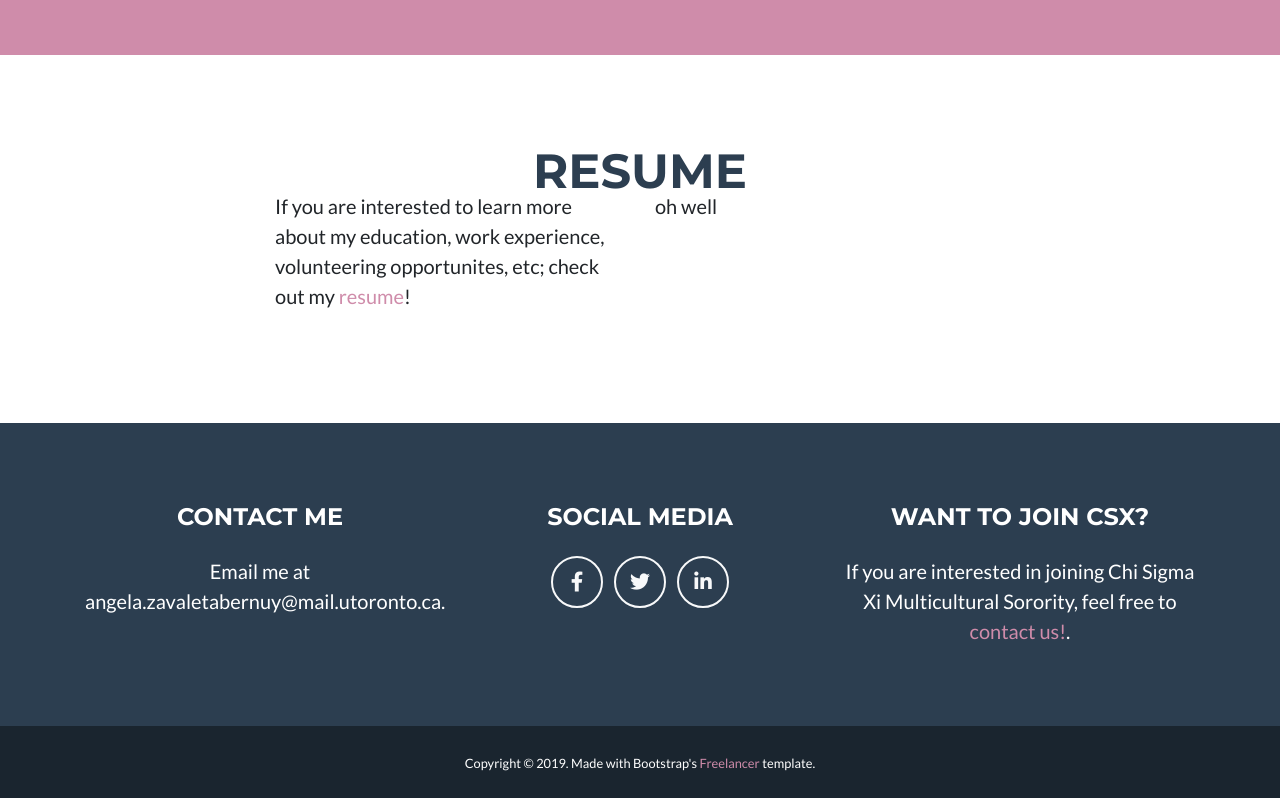
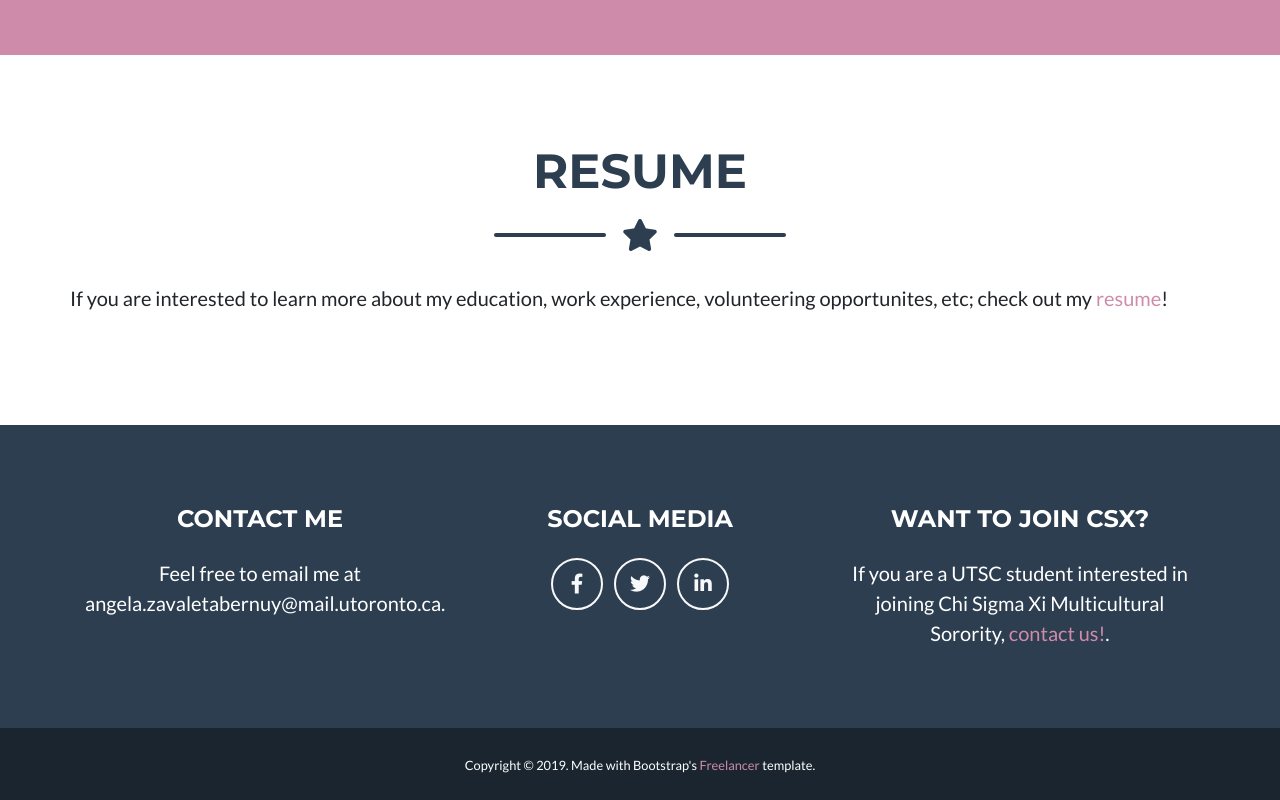
Before and after one commit to angelazb/angelazb.github.io, a website with bundled scripts: page index.html in a window 1280 px wide. Shown: the part 2137-2937 px from the top of the page. Built offline with nearby package versions, Linux system fonts and the light colour scheme.

Commit message:
Update resumer and footer

```diff
--- a/index.html
+++ b/index.html
@@ -216,24 +216,20 @@
       <!-- Resume Section Heading -->
       <h2 class="page-section-heading text-center text-uppercase text-secondary mb-0">Resume</h2>
 
-      <!-- Resume Section Content -->
-      <div class="row">
-        <div class="col-lg-4 ml-auto">
-          <p class="lead">If you are interested to learn more about my education, work experience, volunteering opportunites, etc; check out my <a href="#">resume</a>!</p>
-        </div>
-        <div class="col-lg-4 mr-auto">
-          <p class="lead"> oh well</p>
-        </div>
-      </div>
-
       <!-- Icon Divider -->
-      <!--<div class="divider-custom">
+      <div class="divider-custom">
         <div class="divider-custom-line"></div>
         <div class="divider-custom-icon">
           <i class="fas fa-star"></i>
         </div>
         <div class="divider-custom-line"></div>
-      </div> -->
+      </div>
+
+      <!-- Resume Section Content -->
+      <div class="row">
+        <p class="lead">If you are interested to learn more about my education, work experience, volunteering opportunites, etc; check out my <a href="#">resume</a>!</p>
+      </div>
+
 
       <!-- Contact Section Form -->
       <!--<div class="row">
@@ -288,7 +284,7 @@
         <!-- Footer Location -->
         <div class="col-lg-4 mb-5 mb-lg-0">
           <h4 class="text-uppercase mb-4">Contact me</h4>
-          <p class="lead mb-0"> Email me at angela.zavaletabernuy@mail.utoronto.ca.</p>
+          <p class="lead mb-0"> Feel free to email me at angela.zavaletabernuy@mail.utoronto.ca.</p>
         </div>
 
         <!-- Footer Social Icons -->
@@ -312,7 +308,7 @@
         <!-- Footer About Text -->
         <div class="col-lg-4">
           <h4 class="text-uppercase mb-4">Want to join CSX?</h4>
-          <p class="lead mb-0">If you are interested in joining Chi Sigma Xi Multicultural Sorority, feel free to
+          <p class="lead mb-0">If you are a UTSC student interested in joining Chi Sigma Xi Multicultural Sorority,
             <a href="https://www.facebook.com/ChiSigmaXi/">contact us!</a>.</p>
         </div>
 
```
